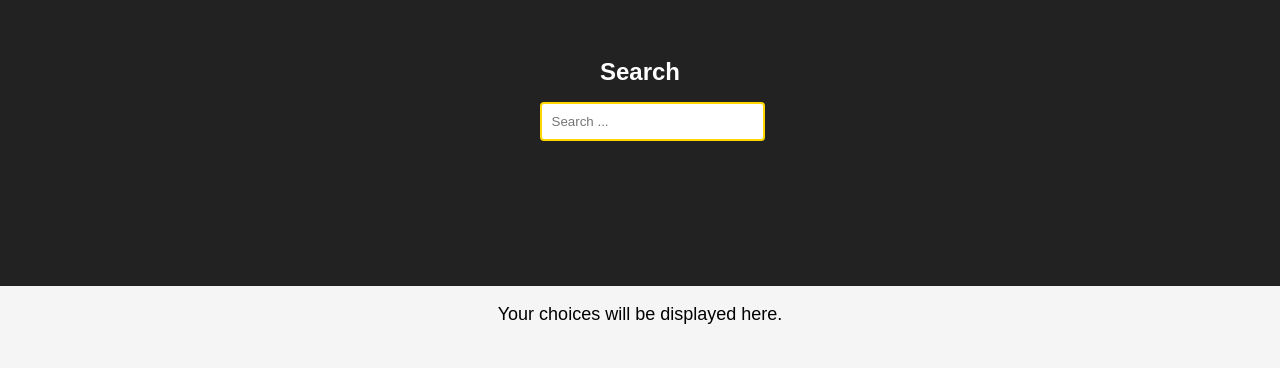
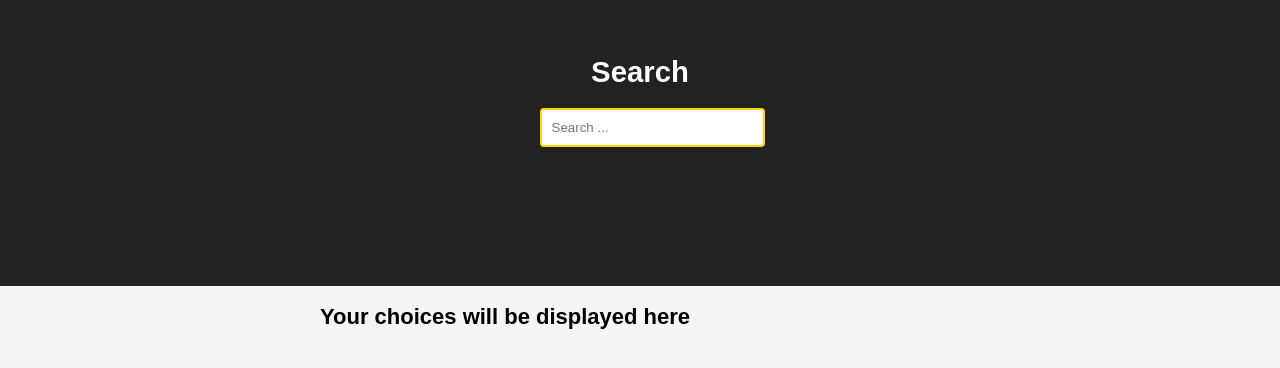
Before and after one commit to emmabckstrm/sw-autocomplete, a React (Create React App) app: page / in a window 1280 px wide. Shown: the part 104-472 px from the top of the page. Built offline with nearby package versions, Linux system fonts and the light colour scheme.

Commit message:
Choicelist component and localStorage

```diff
--- a/src/App.css
+++ b/src/App.css
@@ -1,5 +1,4 @@
 .app {
-  text-align: center;
 }
 
 
@@ -19,15 +18,19 @@
   margin-right: auto;
 }
 
-.container {}
+.container {
+  width: 50%;
+  margin-left: auto;
+  margin-right: auto;
+}
 
-.title {
+.app-title {
   align-self: center;
   margin-left: auto;
   margin-right: auto;
   font-size: 1.5em;
 }
 
-.intro {
+.app-intro {
   font-size: large;
 }
--- a/src/App.js
+++ b/src/App.js
@@ -1,6 +1,7 @@
 import React, { Component } from 'react';
 import './App.css';
 import SearchForm from './SearchForm';
+import ChoiceList from './ChoiceList';
 
 class App extends Component {
   constructor(props) {
@@ -11,20 +12,29 @@ class App extends Component {
       searchResult: null,
       searchValue: "",
     }
-    this.handleChangeSearchbar = this.handleChangeSearchbar.bind(this);
-    this.swapiRequest = this.swapiRequest.bind(this);
   }
 
-  handleChangeSearchbar(event) {
-    this.setState({searchValue: event.target.value}, () => this.swapiRequest());
-    //this.setState({searchValue: event.target.value}, function() { console.log( this.swapiRequest()) });
+  handleChangeSearchbar = (event) => {
+    this.setState({searchValue: event.target.value}, () => {this.swapiRequest() });
   }
-
-  handleSearchResultClick(event) {
-    console.log("you clicked here!",event.target);
+  // Handles the clicked item and adds to state
+  handleSearchResultClick = (event) => {
+    const chosenItem = event.target.innerHTML;
+    let newChoices = this.state.currentChoices.slice();
+    let date = new Date();
+    let localeString = date.toLocaleString();
+    localeString = localeString.split(" ");
+    let newItem = [chosenItem,localeString[0],localeString[1]];
+    newChoices.push(newItem);
+    this.setNewChoices(newChoices);
   }
-
-  swapiRequest() {
+  setNewChoices = (newChoices) => {
+    console.log("will set these ", newChoices);
+    localStorage.setItem("test2", JSON.stringify(newChoices));
+    this.setState({currentChoices: newChoices});
+  }
+  // Makes request to star wars api
+  swapiRequest = () => {
     let apiQuery = ("https://swapi.co/api/people/?search=" + this.state.searchValue);
     fetch(apiQuery)
     .then((response) => {
@@ -35,13 +45,16 @@ class App extends Component {
     });
   }
 
+  componentDidMount = () => {
+    const cachedResults = localStorage.getItem("test2");
+    if (cachedResults) {
+      console.log("get these chaced results" , JSON.parse(cachedResults));
+      this.setState({currentChoices: JSON.parse(cachedResults)});
+    }
+  }
+
 
   render() {
-    const currentChoices = this.state.currentChoices;
-    const currentChoicesArray = [];
-    for (let i=0; i<currentChoices; i++) {
-      currentChoicesArray.push(<div key={i}>{currentChoices[i]}</div>);
-    }
 
     return (
       <div className="app">
@@ -57,10 +70,7 @@ class App extends Component {
           </div>
         </header>
         <section className="container">
-          <p className="intro">
-            Your choices will be displayed here.
-          </p>
-          <p>{this.state.currentChoices}</p>
+          <ChoiceList currentChoices={this.state.currentChoices}/>
         </section>
       </div>
     );
--- /dev/null
+++ b/src/ChoiceList.css
@@ -0,0 +1,26 @@
+
+.choice-list {
+  margin: 0;
+  padding: 0;
+  list-style: none;
+  text-align: left;
+}
+.choice-list li {
+  padding: 10px;
+  display: flex;
+  justify-content: space-between;
+  align-items: center;
+}
+.choice-list .title {
+}
+.choice-list .timestamp {
+  align-self: flex-end;
+  display: flex;
+  flex-direction: column;
+  font-size: 0.8em;
+  font-size: 0.8em;
+    background: #ddd;
+    padding: 7px;
+    border: 1px solid #ccc;
+    border-radius: 4px;
+}
--- /dev/null
+++ b/src/ChoiceList.js
@@ -0,0 +1,34 @@
+import React, { Component } from 'react';
+import './ChoiceList.css';
+
+class ChoiceList extends Component {
+
+  render() {
+    const currentChoices = this.props.currentChoices;
+    let choiceTitle = currentChoices.length>0 ? "You have chosen these fine characters" : "Your choices will be displayed here";
+    const currentChoicesArray = [];
+    for (let i=0; i<currentChoices.length; i++) {
+      console.log("this coice",currentChoices[i][1]);
+      currentChoicesArray.push(
+        <li key={i} className="choice">
+          <div className="title">{currentChoices[i][0]}</div>
+          <div className="timestamp">
+            <span className="date">{currentChoices[i][1]}</span>
+            <span className="time">{currentChoices[i][2]}</span>
+          </div>
+        </li>
+      );
+    }
+
+    return(
+      <div className="choices">
+        <h2>{choiceTitle}</h2>
+        <ul className="choice-list">
+          {currentChoicesArray}
+        </ul>
+      </div>
+    )
+  }
+}
+
+export default ChoiceList;
--- a/src/SearchForm.js
+++ b/src/SearchForm.js
@@ -2,9 +2,6 @@ import React, { Component } from 'react';
 import './SearchForm.css';
 
 class SearchForm extends Component {
-  constructor(props) {
-    super(props);
-  }
 
   render() {
     const resultArray = [];
--- a/src/index.css
+++ b/src/index.css
@@ -2,5 +2,6 @@ body {
   margin: 0;
   padding: 0;
   font-family: sans-serif;
+  font-size: 11pt;
   background: #f5f5f5;
 }
```
